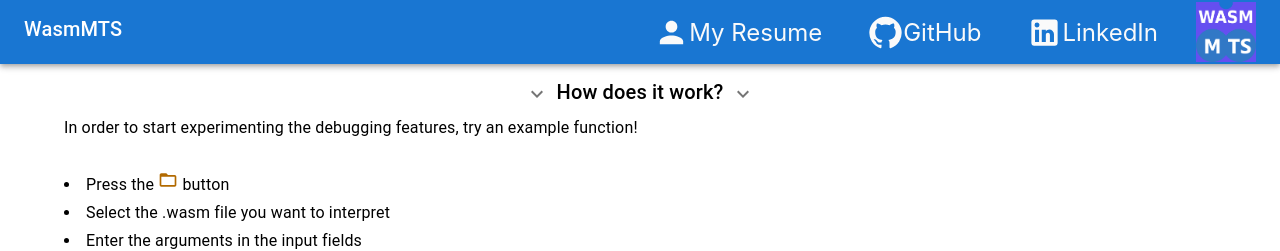
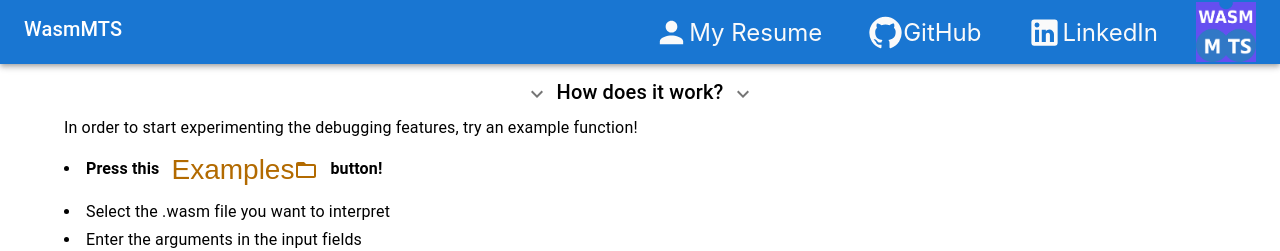
Before and after one commit to MirkoMassa/wasmmts-gui, a React (Create React App) app: page / in a window 1280 px wide. Both pictures are taken after a click on the button 536 px from the left and 94 px from the top of the page. Shown: the top 251 px of the page. Built offline with nearby package versions, Linux system fonts and the light colour scheme.

Commit message:
Moved the examples button here in the instructions.

```diff
--- a/src/components/MuiInstructions.tsx
+++ b/src/components/MuiInstructions.tsx
@@ -1,15 +1,28 @@
-import { Collapse, Container, IconButton, Typography } from '@mui/material';
+import { Collapse, Container, IconButton, Typography, useMediaQuery } from '@mui/material';
 import React, { useState } from 'react'
 import KeyboardArrowDownIcon from '@mui/icons-material/KeyboardArrowDown';
 import KeyboardArrowUpIcon from '@mui/icons-material/KeyboardArrowUp';
 import FolderOpenIcon from '@mui/icons-material/FolderOpen';
 import KeyboardReturnIcon from '@mui/icons-material/KeyboardReturn';
 
-function MuiInstructions() {
+function MuiInstructions(props:{
+    openExamples:boolean,
+    setOpenExamples: (b:boolean) => void,
+    setOpenStoredFiles: (b:boolean) => void,
+}) {
+
+    const matches = useMediaQuery('(min-width:800px)');
     const [openInstructions, setOpenInstructions] = useState(false);
+    function handleOpenExamples(){
+        if(!props.openExamples){
+            props.setOpenStoredFiles(false);
+          }
+        props.setOpenExamples(!props.openExamples)
+    }
     function collapseContainer(){
         setOpenInstructions(!openInstructions)
       }
+
     return (
         <Container sx={{paddingY:'10px', borderBottom:'1px solid lightgrey'}}>
             <Typography variant="h6" align='center'
@@ -39,8 +52,16 @@ function MuiInstructions() {
             <Collapse in={openInstructions}>
                 <Typography variant='subtitle1'>
                     In order to start experimenting the debugging features,
-                     try an example function! <br /><br />
-                     <li>Press the <FolderOpenIcon fontSize='small' sx={{color:'#b26a00'}}/> button</li>
+                     try an example function! <br />
+                     {/* EXAMPLES BTN */}
+
+                     <li style={{ fontWeight: 'bold' }}>Press this
+                        <IconButton size={matches?'large':'small'} onClick={handleOpenExamples}
+                        sx={{color:'#b26a00'}}
+                        >
+                            Examples<FolderOpenIcon/>
+                        </IconButton>
+                         button!</li>
                      <li>Select  the .wasm file you want to interpret</li>
                      <li>Enter the arguments in the input fields</li>
                      <li>Press the <KeyboardReturnIcon fontSize='small' sx={{color:'#B81414'}}/> button</li>
```
